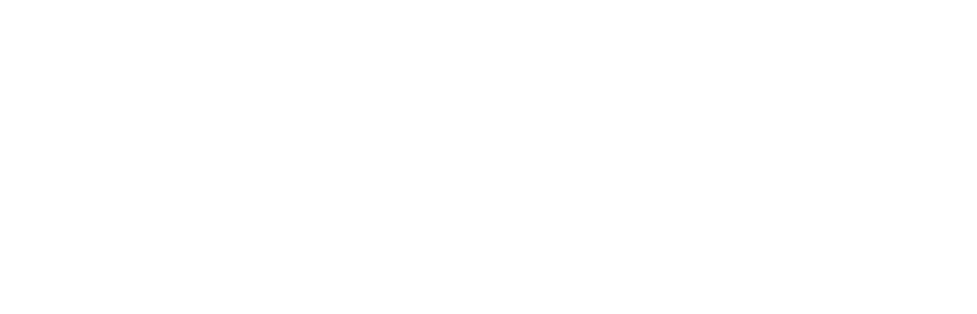
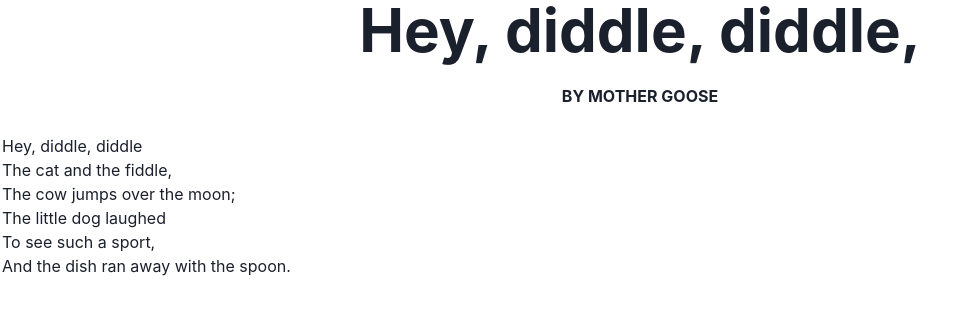
Before and after one commit to AlyssaRodri/Storybook-1, a React (Create React App) app: page /rhyme1 in a window 1280 px wide. Shown: the top 314 px of the page, without its empty margins (0-977 px from the left). Built offline with nearby package versions, Linux system fonts and the light colour scheme.

Commit message:
Commiting poem.

```diff
--- a/src/components/card-template/Card.jsx
+++ b/src/components/card-template/Card.jsx
@@ -8,7 +8,6 @@
     Image,
 
   } from '@chakra-ui/react';
-  import { Outlet, Link } from "react-router-dom";
 
   // const IMAGE =
   //   'https://images.unsplash.com/photo-1518051870910-a46e30d9db16?ixlib=rb-1.2.1&ixid=MXwxMjA3fDB8MHxwaG90by1wYWdlfHx8fGVufDB8fHw%3D&auto=format&fit=crop&w=1350&q=80';
@@ -66,7 +65,6 @@
               </Text>
             </Stack>
           </Stack>
-          <Link to='/rhyme1'>Testing</Link>
         </Box>
       </Center>
     );
--- a/src/pages/StoryPage.js
+++ b/src/pages/StoryPage.js
@@ -1,12 +1,13 @@
 import { SimpleGrid } from '@chakra-ui/react'
 import PageContainer from "../components/page-template/PageContainer";
 import CardTemplate from "../components/card-template/Card";
+import {Link} from "react-router-dom"
 
 export function StoryPage(){
     return(
         <PageContainer>
             <SimpleGrid minChildWidth="200px">
-                <CardTemplate IMAGE="https://tse2.mm.bing.net/th?id=OIP.QhqnIKQvAPyu3_ZWCQMMMgHaE8&pid=Api&P=0&w=257&h=171" title="Hey, diddle, diddle," description="Traditional nursery rhyme by Mother Goose." />
+                <CardTemplate IMAGE="https://tse2.mm.bing.net/th?id=OIP.QhqnIKQvAPyu3_ZWCQMMMgHaE8&pid=Api&P=0&w=257&h=171" title="Hey, diddle, diddle," description="Traditional nursery rhyme by Mother Goose." ><Link to='/rhyme1'/></CardTemplate>
             </SimpleGrid>
         </PageContainer>
     )
--- a/src/pages/stories/HeyMotherGoose.js
+++ b/src/pages/stories/HeyMotherGoose.js
@@ -1,4 +1,26 @@
+import {
+    Stack,
+    Heading,
+    Box
+} from '@chakra-ui/react'
+
 
 export function HeyMotherGoose(){
 
+    return(
+        <Stack margin='auto' spacing={6}>
+            <Heading as='h1' textAlign='center' size='3xl'> Hey, diddle, diddle,</Heading>
+            <Heading as='h3' size='1xl' textAlign='center'> BY MOTHER GOOSE</Heading>
+
+            <Box margin='2px' border='whitesmoke'>
+                <p>Hey, diddle, diddle</p>
+                <p>The cat and the fiddle,</p>
+                <p>The cow jumps over the moon;</p>
+                <p>The little dog laughed</p>
+                <p>To see such a sport,</p>
+                <p>And the dish ran away with the spoon.</p>
+            </Box>
+        </Stack>
+
+    )
 }
```
